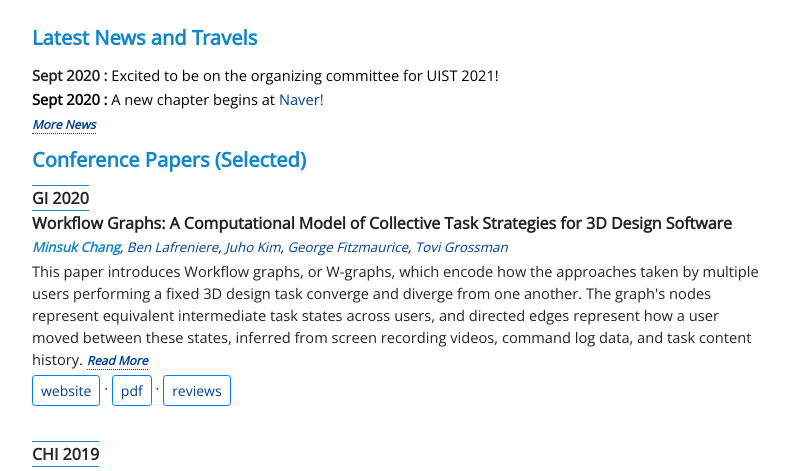
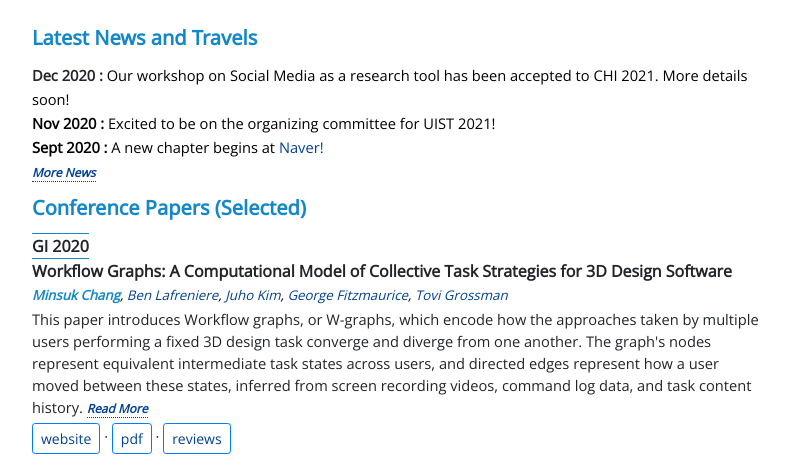
Before and after one commit to minsukchang/old_hompage, a plain HTML site: page index.html in a window 1280 px wide. Shown: the part 315-786 px from the top of the page, without its empty margins (243-1032 px from the left). Drawn offline with nearby package versions, Linux system fonts and the light colour scheme.

Commit message:
Update index.html
chi workshop

```diff
--- a/index.html
+++ b/index.html
@@ -87,7 +87,8 @@
             <div class="col-md-2"> </div>
             <div class="col-md-8">
                 <div class="pub">Latest News and Travels</div>
-                <span class="date">Sept 2020 :</span><span class="news"> Excited to be on the organizing committee for UIST 2021! <br>
+                <span class="date">Dec 2020 :</span><span class="news"> Our workshop on Social Media as a research tool has been accepted to CHI 2021. More details soon! <br>
+		<span class="date">Nov 2020 :</span><span class="news"> Excited to be on the organizing committee for UIST 2021! <br>
 		<span class="date">Sept 2020 :</span><span class="news"> A new chapter begins at <a href="https://www.navercorp.com/en">Naver!</a><br>
                     <span class="morebutton" id="article00"> More News </span>
                     <span class="readmore" id="article00_content">
```
